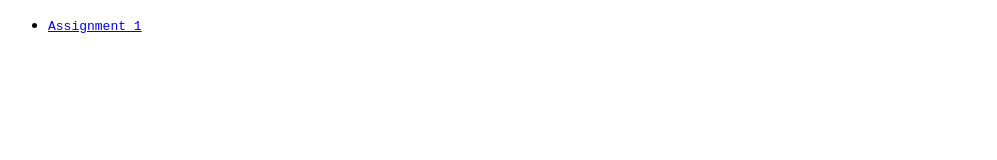
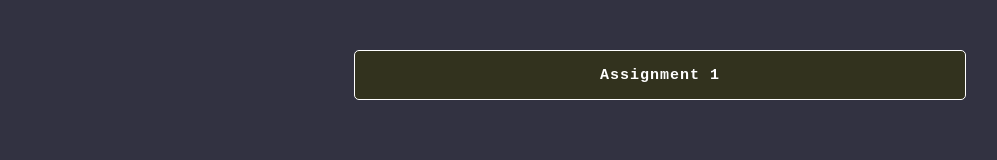
Before and after one commit to JakeLandowski/JavaWork2, a plain HTML site: page index.htm in a window 1280 px wide. Shown: the whole page, without its empty margins (0-997 px from the left). Drawn offline with Linux system fonts and the light colour scheme.

Commit message:
made index prettier

```diff
--- a/index.htm
+++ b/index.htm
@@ -4,9 +4,39 @@
     <meta charset="UTF-8">
     <title>IT 145 Javadocs</title>
 </head>
+<style>
+    body
+    {
+        background-color: rgb(50, 50, 65);
+    }
+    a
+    {
+        font-size: 15px;
+        letter-spacing: 1px;
+        font-family: monospace, sans-serif;
+        font-weight: bold;
+        text-decoration: none;
+        color: white;
+    }
+    ul
+    {
+        margin-top: 50px;
+        list-style-type: none;
+    }
+
+    button
+    {
+        margin-left: 25%;
+        width: 50%;
+        height: 50px;
+        background-color: rgb(50, 50, 30);
+        border: 1px solid white;
+        border-radius: 5px;
+    }
+</style>
 <body>
     <ul>
-        <li><a href="assn1"><code>Assignment 1</code></a></li>
+        <button><li><a href="assn1">Assignment 1</a></li></button>
     </ul>
 </body>
 </html>
```
